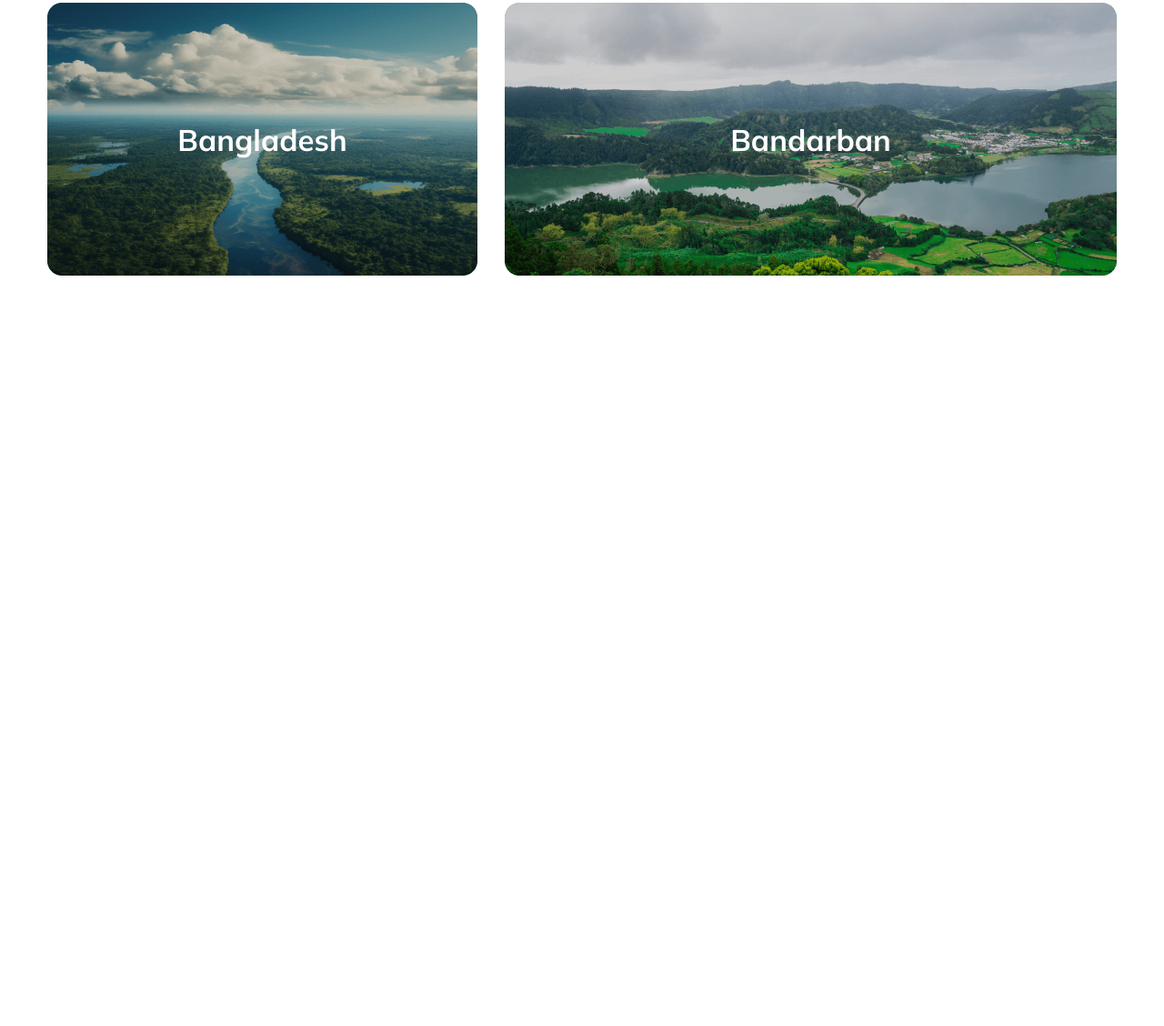
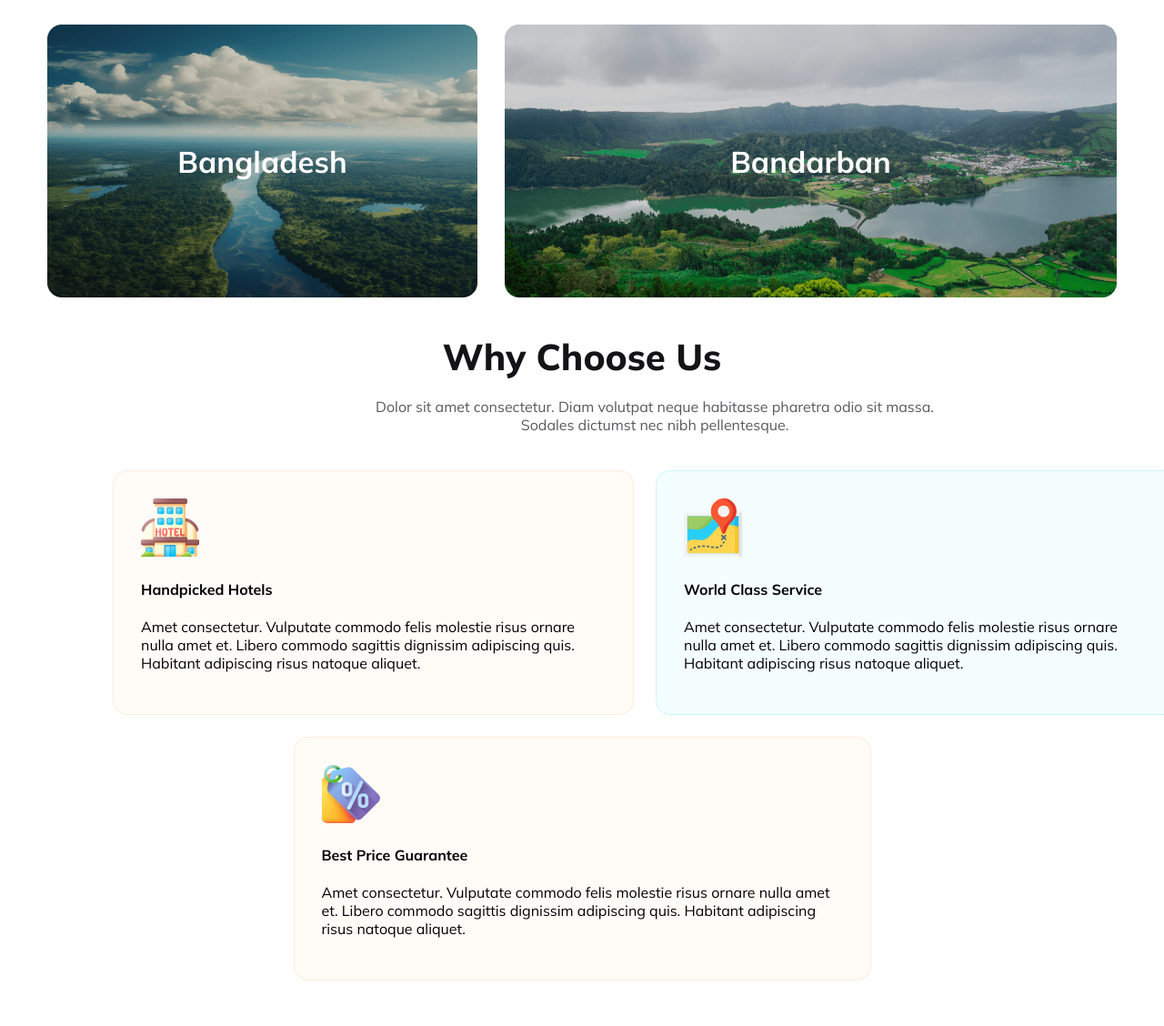
Before and after one commit to Jamil-Aktar-Ifat/A2-Hero-Travel, a plain HTML site: page index.html in a window 1280 px wide. Shown: the part 2255-3383 px from the top of the page at 91% size. Before the commit the page ends 2588 px from the top, so only its background shows below. Drawn offline with Linux system fonts and the light colour scheme.

Commit message:
section-3 added

```diff
--- a/index.html
+++ b/index.html
@@ -82,6 +82,49 @@
                 <div class="img-bandarban primary-text"><h3>Bandarban</h3></div>
             </div>
         </section>
+        <section class="why-chose-us">
+            <div class="why-chose-us-heading">
+                <h3>
+                    Why Choose Us
+                </h3>
+                <p>
+                    Dolor sit amet consectetur. Diam volutpat neque habitasse pharetra odio sit massa. Sodales dictumst nec nibh pellentesque.
+                </p>
+            </div>
+            <div class="why-chose-us-body-1">
+                <div class="box-1">
+                    <img src="./images/hotel 1.svg" alt="">
+                    <h4>
+                        Handpicked Hotels
+                    </h4>
+                    <p>
+                        Amet consectetur. Vulputate commodo felis molestie risus  ornare nulla amet et. Libero commodo sagittis dignissim adipiscing quis. Habitant adipiscing risus natoque aliquet.
+                    </p>
+                </div>
+                <div class="box-2">
+                    <img src="./images/map 1.svg" alt="">
+                    <h4>
+                        World Class Service
+                    </h4>
+                    <p>
+                        Amet consectetur. Vulputate commodo felis molestie risus  ornare nulla amet et. Libero commodo sagittis dignissim adipiscing quis. Habitant adipiscing risus natoque aliquet.
+                    </p>
+                </div>
+
+            </div>
+            <div class="why-chose-us-body-2">
+                <div class="box-3">
+                    <img src="./images/price-tag 1.svg" alt="">
+                    <h4>
+                        Best Price Guarantee
+                    </h4>
+                    <p>
+                        Amet consectetur. Vulputate commodo felis molestie risus  ornare nulla amet et. Libero commodo sagittis dignissim adipiscing quis. Habitant adipiscing risus natoque aliquet.
+                    </p>
+                </div>
+
+            </div>
+        </section>
     </main>
     <footer>
 
--- a/travel.css
+++ b/travel.css
@@ -148,6 +148,7 @@ body{
     width: 640px;
     text-align: center;
     padding-left: 400px;
+    margin-bottom: 40px;
     color: rgba(19, 19, 24, 0.70);
     font-weight: 400;
 }
@@ -230,6 +231,59 @@ body{
 }
 
 
+/* why choose us section */
+.why-chose-us-heading h3{
+    color: #131318;
+    text-align: center;
+    font-size: 40px;
+    font-weight: 800;
+    margin-bottom: 0px;
+}
+.why-chose-us-heading p{
+    color: rgba(19, 19, 24, 0.70);
+    width: 640px;
+    text-align: center;
+    font-size: 16px;
+    padding-left: 400px;
+    font-weight: 400;
+    margin-top: 20px;
+    margin-bottom: 40px;
+}
+.why-chose-us-body-1{
+    width: 1170px;
+    padding-left: 124px;
+    display: flex;
+    justify-content:center;
+    gap: 24px;
+}
+.why-chose-us-body-1 .box-1{
+    width: 573px;
+    border-radius: 16px;
+    border: 1px solid rgba(251, 181, 99, 0.20);
+    background: rgba(251, 181, 99, 0.05);
+    padding: 30px;
+}
+.why-chose-us-body-1 .box-2{
+    width: 573px;
+    border-radius: 16px;
+    border: 1px solid rgba(41, 206, 246, 0.20);
+    background: rgba(41, 206, 246, 0.05);
+    padding: 30px;
+}
+.why-chose-us-body-2{
+    display: flex;
+    justify-content: center;
+}
+.why-chose-us-body-2 .box-3{
+    width: 573px;
+    border-radius: 16px;
+    padding: 30px;
+    margin-top: 24px;
+    margin-bottom: 50px;
+    border: 1px solid rgba(251, 181, 99, 0.20);
+    background: rgba(251, 181, 99, 0.05);
+}
+
 
 
 /* styles for max width 600px device */
```
Also changed, not shown: images/hotel 1.svg (added), images/map 1.svg (added), images/price-tag 1.svg (added).
